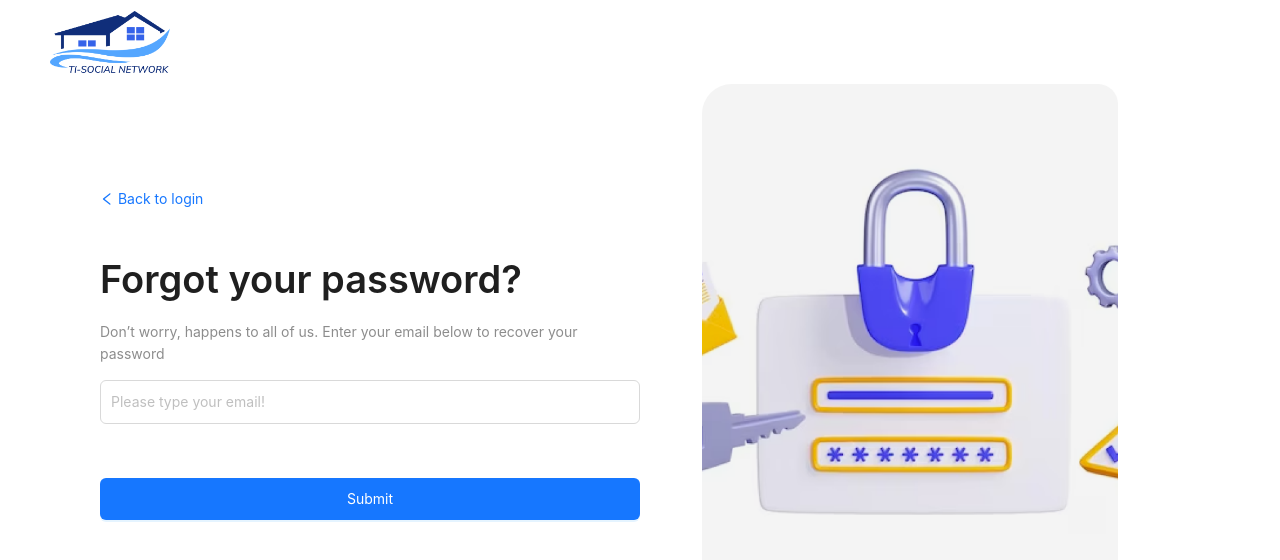
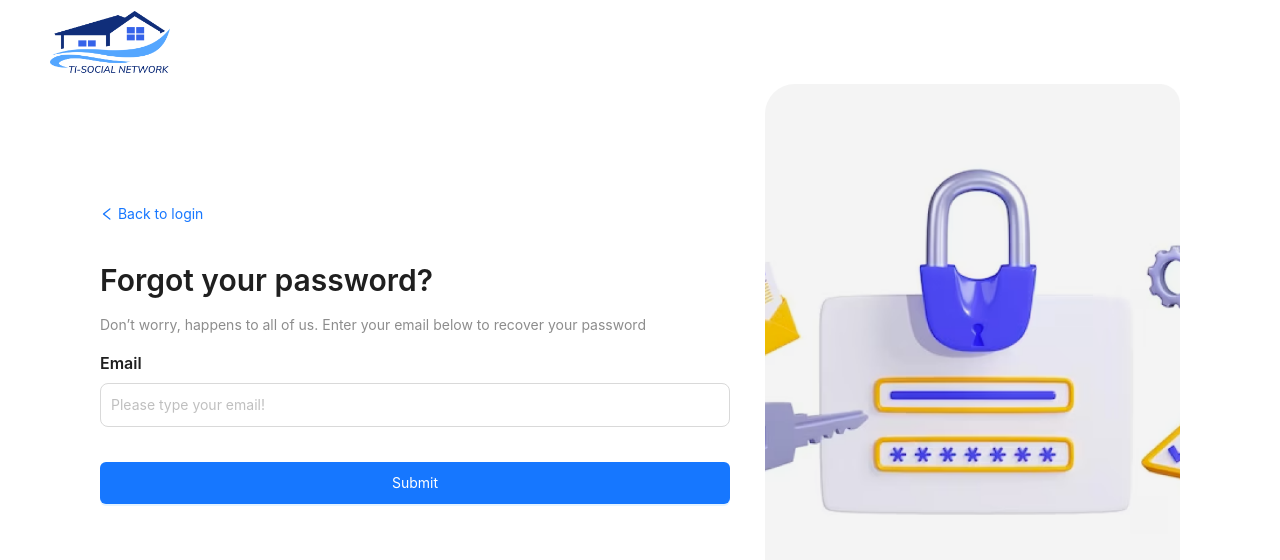
Before and after one commit to hoangnguyendev19/FE_TI_SocialNetwork, a React (Vite) app: page /forgot-password in a window 1280 px wide. Shown: the top 560 px of the page. Built offline with nearby package versions, Linux system fonts and the light colour scheme.

Commit message:
Refactor styles and layout in ForgotPassword, SetPassword, and VerifyCode components

```diff
--- a/src/pages/login/components/ForgotPassword.tsx
+++ b/src/pages/login/components/ForgotPassword.tsx
@@ -16,7 +16,7 @@ import { ForgotPasswordData, ROUTE } from "constants";
 import React from "react";
 import { Controller, SubmitHandler, useForm } from "react-hook-form";
 import { useNavigate } from "react-router-dom";
-import { imageStyle } from "styles";
+import { imageStyle, inputErrorStyle, inputStyle } from "styles";
 import * as yup from "yup";
 import { yupResolver } from "@hookform/resolvers/yup";
 
@@ -60,7 +60,7 @@ export const ForgotPassword: React.FC = () => {
 
   return (
     <Row>
-      <Col span={12}>
+      <Col span={14}>
         <Flex
           justify="center"
           vertical
@@ -69,7 +69,7 @@ export const ForgotPassword: React.FC = () => {
           <Typography.Link href={ROUTE.LOGIN}>
             <LeftOutlined /> Back to login
           </Typography.Link>
-          <Typography.Title level={1}>Forgot your password?</Typography.Title>
+          <Typography.Title level={2}>Forgot your password?</Typography.Title>
           <Typography.Paragraph
             type="secondary"
             style={{ marginBottom: "15px" }}
@@ -78,19 +78,20 @@ export const ForgotPassword: React.FC = () => {
             your password
           </Typography.Paragraph>
           <form onSubmit={handleSubmit(onSubmit)}>
+            <Typography.Title level={5}>Email</Typography.Title>
             <Controller
               name="email"
               control={control}
               render={({ field }) => (
                 <Input
                   placeholder="Please type your email!"
-                  style={{ padding: "10px" }}
+                  style={inputStyle}
                   {...field}
                   aria-invalid={!!errors.email}
                 />
               )}
             />
-            <div style={{ minHeight: "24px" }}>
+            <div style={inputErrorStyle}>
               {errors.email && (
                 <Typography.Text type="danger">
                   {errors.email.message}
@@ -113,8 +114,8 @@ export const ForgotPassword: React.FC = () => {
           </form>
         </Flex>
       </Col>
-      <Col span={12}>
-        <Flex align="center" justify="center">
+      <Col span={10}>
+        <Flex align="center" justify="end">
           <Image
             style={imageStyle}
             src={PasswordImage}
--- a/src/pages/login/components/SetPassword.tsx
+++ b/src/pages/login/components/SetPassword.tsx
@@ -8,6 +8,7 @@ import {
   Input,
   notification,
   Row,
+  Tooltip,
   Typography,
 } from "antd";
 import { authApi } from "api";
@@ -16,7 +17,12 @@ import { ROUTE, SetPasswordData } from "constants";
 import React from "react";
 import { Controller, SubmitHandler, useForm } from "react-hook-form";
 import { useLocation, useNavigate } from "react-router-dom";
-import { imageStyle } from "styles";
+import {
+  imageStyle,
+  inputErrorStyle,
+  inputStyle,
+  overlayInnerStyle,
+} from "styles";
 import * as yup from "yup";
 
 export const SetPassword: React.FC = () => {
@@ -84,19 +90,27 @@ export const SetPassword: React.FC = () => {
           <form onSubmit={handleSubmit(onSubmit)}>
             <Row gutter={[0, 5]}>
               <Col className="gutter-row" span={24}>
+                <Typography.Title level={5}>
+                  New Password<span style={{ color: "red" }}>*</span>
+                </Typography.Title>
                 <Controller
                   name="newPassword"
                   control={control}
                   render={({ field }) => (
+                    <Tooltip
+                      title="Password must contain upper and lower case letters, a number, and a special character"
+                      overlayInnerStyle={overlayInnerStyle}
+                    >
                       <Input
                         placeholder="Please type your new password!"
-                      style={{ padding: "10px" }}
+                        style={inputStyle}
                         {...field}
                         aria-invalid={!!errors.newPassword}
                       />
+                    </Tooltip>
                   )}
                 />
-                <div style={{ minHeight: "24px" }}>
+                <div style={inputErrorStyle}>
                   {errors.newPassword && (
                     <Typography.Text type="danger">
                       {errors.newPassword.message}
@@ -105,19 +119,27 @@ export const SetPassword: React.FC = () => {
                 </div>
               </Col>
               <Col className="gutter-row" span={24}>
+                <Typography.Title level={5}>
+                  Confirm New Password<span style={{ color: "red" }}>*</span>
+                </Typography.Title>
                 <Controller
                   name="confirmNewPassword"
                   control={control}
                   render={({ field }) => (
+                    <Tooltip
+                      title="Must match the password"
+                      overlayInnerStyle={overlayInnerStyle}
+                    >
                       <Input.Password
                         placeholder="Please type your confirm new password!"
-                      style={{ padding: "10px" }}
+                        style={inputStyle}
                         {...field}
                         aria-invalid={!!errors.confirmNewPassword}
                       />
+                    </Tooltip>
                   )}
                 />
-                <div style={{ minHeight: "24px" }}>
+                <div style={inputErrorStyle}>
                   {errors.confirmNewPassword && (
                     <Typography.Text type="danger">
                       {errors.confirmNewPassword.message}
--- a/src/pages/login/components/VerifyCode.tsx
+++ b/src/pages/login/components/VerifyCode.tsx
@@ -15,7 +15,7 @@ import LoginImage from "assets/images/img-login.png";
 import { ROUTE, VerifyCodeData } from "constants";
 import React from "react";
 import { useLocation, useNavigate } from "react-router-dom";
-import { imageStyle } from "styles";
+import { imageStyle, inputErrorStyle, inputStyle } from "styles";
 import * as yup from "yup";
 import { yupResolver } from "@hookform/resolvers/yup";
 import { Controller, SubmitHandler, useForm } from "react-hook-form";
@@ -59,9 +59,26 @@ export const VerifyCode: React.FC = () => {
     });
   };
 
+  const handResend = () => {
+    try {
+      const { data }: any = authApi.forgotPasword({
+        email,
+      });
+      if (data) {
+        notification.success({
+          message: "Code has been sent to your email",
+        });
+      }
+    } catch (error: any) {
+      notification.error({
+        message: error?.response?.data?.message || "Something went wrong!",
+      });
+    }
+  };
+
   return (
     <Row>
-      <Col span={12}>
+      <Col span={14}>
         <Flex
           justify="center"
           vertical
@@ -70,7 +87,7 @@ export const VerifyCode: React.FC = () => {
           <Typography.Link href={ROUTE.LOGIN}>
             <LeftOutlined /> Back to login
           </Typography.Link>
-          <Typography.Title level={1}>Verify code</Typography.Title>
+          <Typography.Title level={2}>Verify code</Typography.Title>
           <Typography.Paragraph
             type="secondary"
             style={{ marginBottom: "15px" }}
@@ -78,19 +95,20 @@ export const VerifyCode: React.FC = () => {
             An authentication code has been sent to your email.
           </Typography.Paragraph>
           <form onSubmit={handleSubmit(onSubmit)}>
+            <Typography.Title level={5}>OTP</Typography.Title>
             <Controller
               name="otp"
               control={control}
               render={({ field }) => (
                 <Input
                   placeholder="Please type your otp!"
-                  style={{ padding: "10px" }}
+                  style={inputStyle}
                   {...field}
                   aria-invalid={!!errors.otp}
                 />
               )}
             />
-            <div style={{ minHeight: "24px" }}>
+            <div style={inputErrorStyle}>
               {errors.otp && (
                 <Typography.Text type="danger">
                   {errors.otp.message}
@@ -98,9 +116,9 @@ export const VerifyCode: React.FC = () => {
               )}
             </div>
 
-            <Typography.Text>
+            <Typography.Text style={{ marginTop: "10px" }}>
               Didn’t receive a code?{" "}
-              <Typography.Link type="danger" href="">
+              <Typography.Link type="danger" onClick={handResend}>
                 Resend
               </Typography.Link>
             </Typography.Text>
@@ -120,8 +138,8 @@ export const VerifyCode: React.FC = () => {
           </form>
         </Flex>
       </Col>
-      <Col span={12}>
-        <Flex align="center" justify="center">
+      <Col span={10}>
+        <Flex align="center" justify="end">
           <Image
             style={imageStyle}
             src={LoginImage}
--- a/src/styles/GlobalStyle.tsx
+++ b/src/styles/GlobalStyle.tsx
@@ -28,3 +28,20 @@ export const imageStyle: React.CSSProperties = {
   borderRadius: "30px 0px 0px 0px",
   objectFit: "cover",
 };
+
+export const overlayInnerStyle = {
+  backgroundColor: "white",
+  color: "black",
+  padding: "10px",
+  borderRadius: "5px",
+};
+
+export const inputStyle = {
+  padding: "10px",
+  borderRadius: "8px",
+  width: "100%",
+};
+
+export const inputErrorStyle = {
+  marginTop: "5px",
+};
```
Lines whose indentation alone changed are shown as unchanged.
